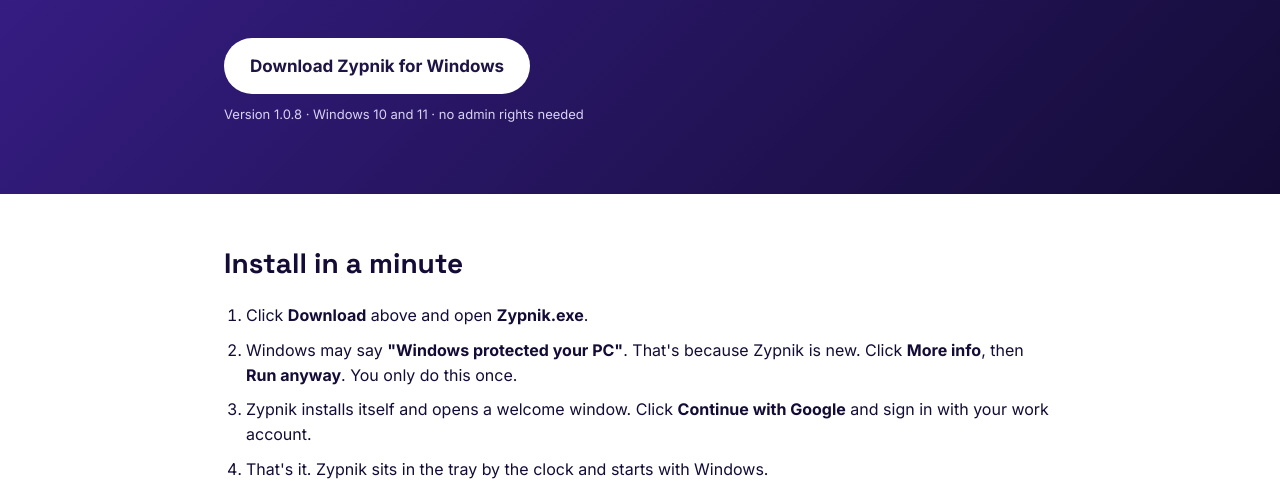
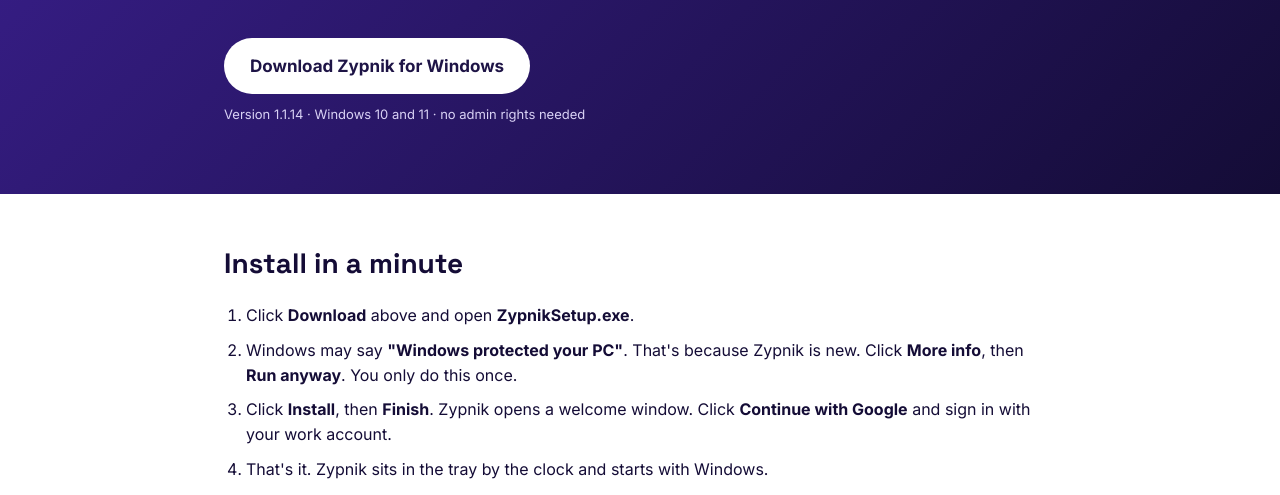
Before and after one commit to biotecnika/zypnik-site, a plain HTML site: page windows/index.html in a window 1280 px wide. Shown: the part 242-737 px from the top of the page. Drawn offline with Linux system fonts and the light colour scheme.

Commit message:
Windows: make the new installer (1.1.14) the public download
Co-Authored-By: Claude Opus 5.5 <noreply@anthropic.com>
Claude-Session: https://claude.ai/code/session_01RDTsnatt33wvE2CJGEjUR3

```diff
--- a/windows/index.html
+++ b/windows/index.html
@@ -32,19 +32,19 @@ footer{padding:32px 0;color:var(--muted);font-size:14px}
 <a class="home" href="/">← Zypnik</a>
 <h1>Zypnik for Windows</h1>
 <p class="lead">Hold <b>Ctrl + Win</b>, speak, let go. Neatly written text appears wherever you're typing: email, WhatsApp, Word, Slack, your browser.</p>
-<a class="btn" href="/windows/Zypnik.exe" download>Download Zypnik for Windows</a>
-<p class="small" id="ver">Windows 10 and 11 · about 2 MB · no admin rights needed</p>
+<a class="btn" href="/windows/ZypnikSetup.exe" download>Download Zypnik for Windows</a>
+<p class="small" id="ver">Windows 10 and 11 · about 3 MB · no admin rights needed</p>
 </div></header>
 
 <section><div class="wrap">
 <h2>Install in a minute</h2>
 <ol>
-<li>Click <b>Download</b> above and open <b>Zypnik.exe</b>.</li>
+<li>Click <b>Download</b> above and open <b>ZypnikSetup.exe</b>.</li>
 <li>Windows may say <b>"Windows protected your PC"</b>. That's because Zypnik is new. Click <b>More info</b>, then <b>Run anyway</b>. You only do this once.</li>
-<li>Zypnik installs itself and opens a welcome window. Click <b>Continue with Google</b> and sign in with your work account.</li>
+<li>Click <b>Install</b>, then <b>Finish</b>. Zypnik opens a welcome window. Click <b>Continue with Google</b> and sign in with your work account.</li>
 <li>That's it. Zypnik sits in the tray by the clock and starts with Windows.</li>
 </ol>
-<div class="card">If your antivirus asks about Zypnik, allow it: Zypnik listens for its shortcut keys so it knows when you want to talk. It doesn't record or send anything until you hold the shortcut.</div>
+<div class="card">Already have an older Zypnik? Just run the new setup: it replaces the old version and keeps your settings. To remove Zypnik, use Windows Settings → Apps.</div>
 </div></section>
 
 <section><div class="wrap">
--- a/windows/version.json
+++ b/windows/version.json
@@ -1 +1 @@
-{"version":"1.0.8","url":"https://zypnik.com/windows/Zypnik.exe","region":"us-east-1"}
+{"version":"1.1.14","url":"https://zypnik.com/windows/ZypnikSetup.exe","region":"us-east-1"}
```
Also changed, not shown: 2 other files.
